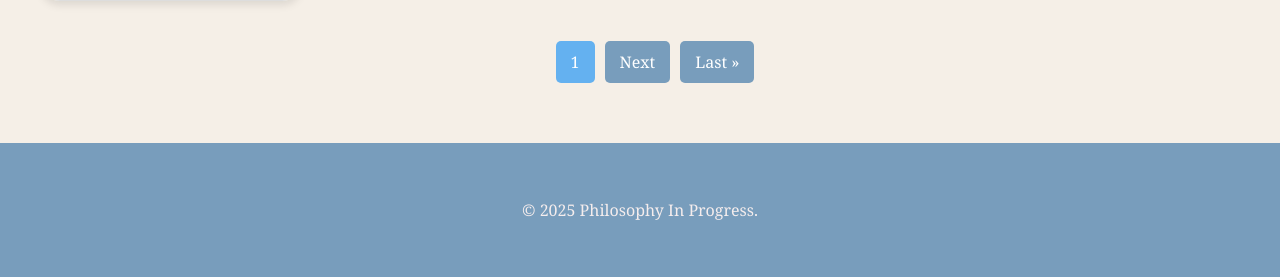
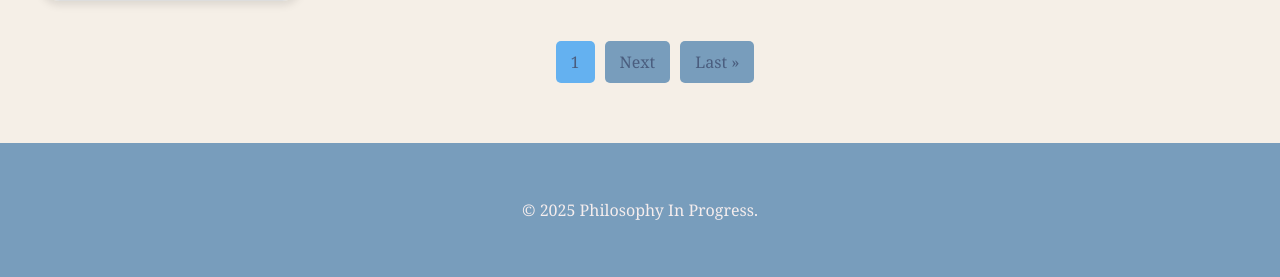
Before and after one commit to Yasi1828/Philoo, a Django app: page /PhiloApp/philosopher/ in a window 1280 px wide. Shown: the part 3541-3818 px from the top of the page. Run offline with Django 5.2, Linux system fonts and the light colour scheme; data comes from the database, SQL or seed files in the repository.

Commit message:
some changes

```diff
--- a/PhiloApp/static/css/dark-styles-list.css
+++ b/PhiloApp/static/css/dark-styles-list.css
@@ -8,6 +8,7 @@
   --philo-section: #f5efe7;
   --footer-a: #f5dada;
   --footer-a-hover:#f6cbcb;
+  --page-btn:#789dbc;
 
 }
 
@@ -21,6 +22,7 @@
   --philo-section: rgb(50, 65, 109);
   --footer-a: #b1c3e8;
   --footer-a-hover:#96acd8;
+  --page-btn:linear-gradient(180deg, #99afcd 0%, #565675 100%);
 }
 
 /* Apply variables to elements */
@@ -58,6 +60,10 @@ header h1, header p {
   background-color: var(--philo-section);
   color: var(--header-text);
 }
+.page-btn {
+  background-color: var(--page-btn);
+  color: var(--header-text);
+}
 footer{
   background-color: var(--navbar-bg);
 }
```
